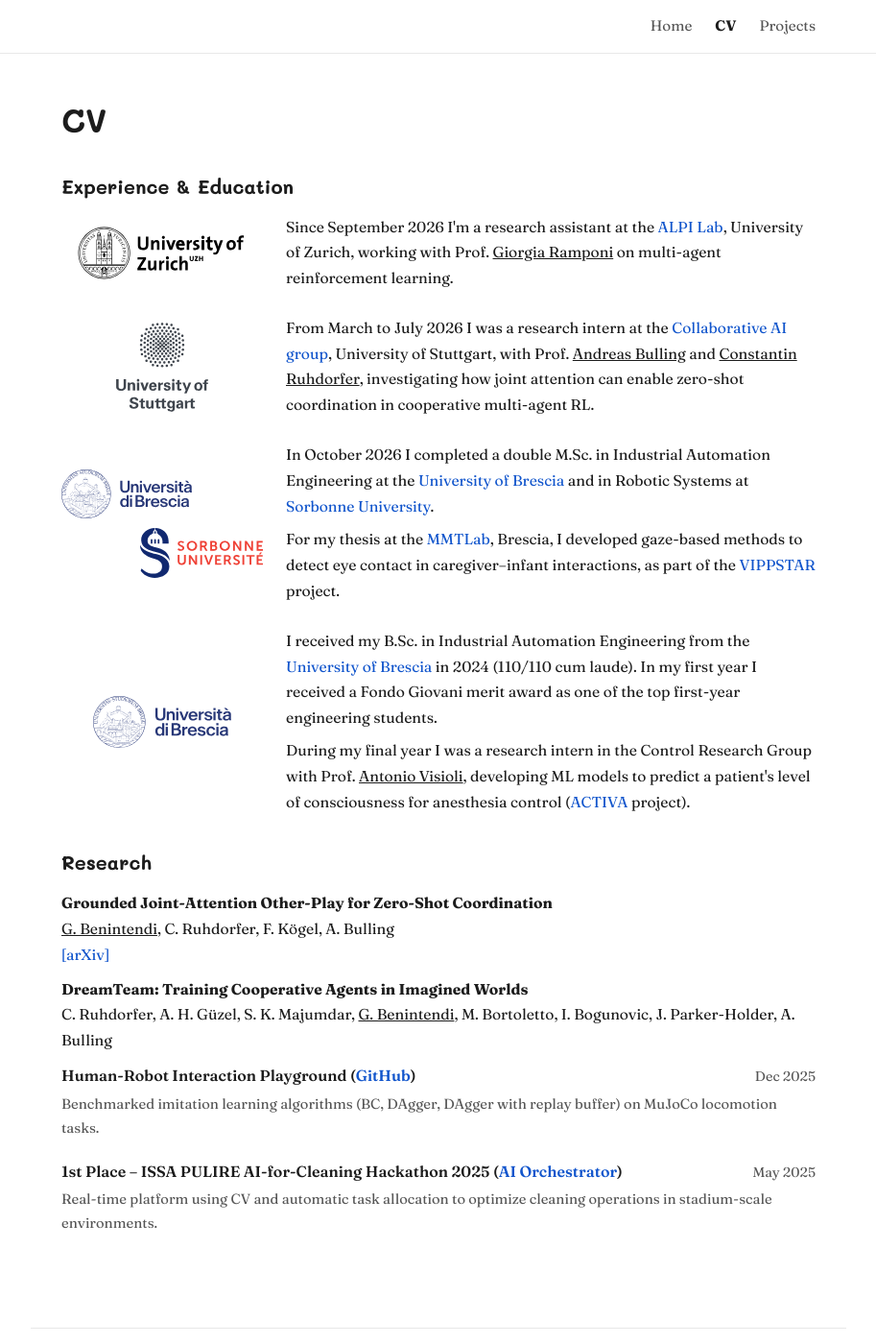
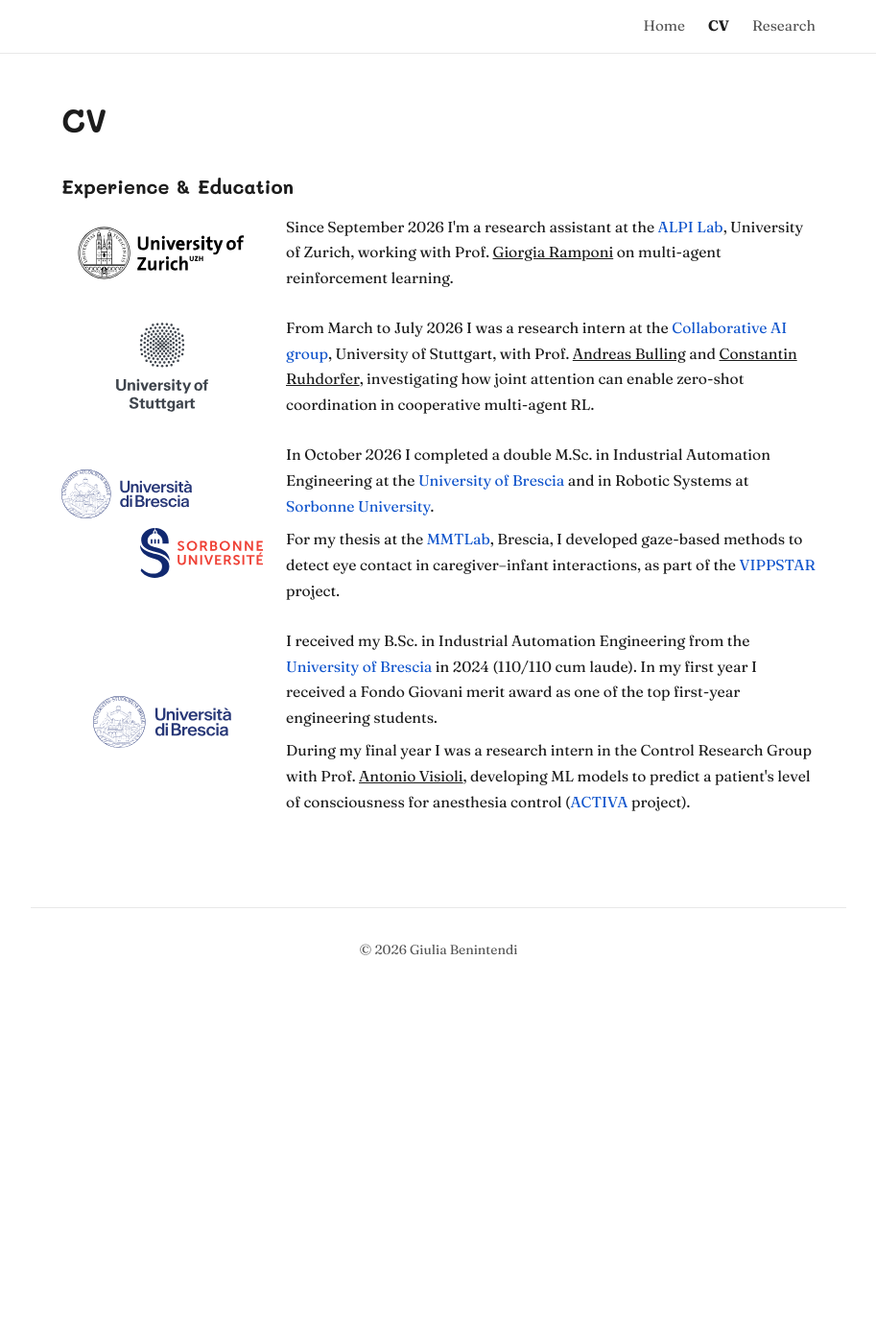
Before and after one commit to giuliabenintendi/giuliabenintendi.github.io, a Jekyll site: the page built from cv.html, in a window 1280 px wide and 1400 px high. Shown: the whole window at 96% size, without its empty margins (183-1096 px from the left). Built offline with Jekyll 4.4.1, drawn with Linux system fonts in a browser that asks for light colours.

Commit message:
Projects page becomes Research with papers on top; CV keeps only experience and education; native coffee emoji
- research.html at /research/ (old /projects/ redirects via jekyll-redirect-from)
- papers moved from the CV to the top of the Research page
- CV drops the Research / Projects and Competitions section
- status cup is the ☕ emoji instead of an icon

```diff
--- a/_config.yml
+++ b/_config.yml
@@ -5,6 +5,7 @@
 
 plugins:
   - jekyll-seo-tag
+  - jekyll-redirect-from
 
 author:
   name: Giulia Benintendi
--- a/_layouts/default.html
+++ b/_layouts/default.html
@@ -18,7 +18,7 @@
       <div class="nav-links">
         <a href="{{ '/' | relative_url }}" {% if page.url == '/' %}class="active"{% endif %}>Home</a>
         <a href="{{ '/cv' | relative_url }}" {% if page.url == '/cv/' %}class="active"{% endif %}>CV</a>
-        <a href="{{ '/projects' | relative_url }}" {% if page.url == '/projects/' %}class="active"{% endif %}>Projects</a>
+        <a href="{{ '/research' | relative_url }}" {% if page.url == '/research/' %}class="active"{% endif %}>Research</a>
       </div>
     </div>
   </nav>
--- a/assets/css/style.css
+++ b/assets/css/style.css
@@ -154,9 +154,6 @@
 }
 
 .status-icon {
-  width: 1.1em;
-  height: 1.1em;
-  vertical-align: -0.15em;
   margin-right: 0.35em;
 }
 
--- a/cv.html
+++ b/cv.html
@@ -49,32 +49,3 @@
 </div>
 
 </div>
-
-<div class="about-section">
-<h2>Research</h2>
-<p class="paper"><strong>Grounded Joint-Attention Other-Play for Zero-Shot Coordination</strong><br>
-<u>G. Benintendi</u>, C. Ruhdorfer, F. K&ouml;gel, A. Bulling<br>
-<a href="https://arxiv.org/pdf/2610.06025" target="_blank">[arXiv]</a></p>
-<p class="paper"><strong>DreamTeam: Training Cooperative Agents in Imagined Worlds</strong><br>
-C. Ruhdorfer, A. H. G&uuml;zel, S. K. Majumdar, <u>G. Benintendi</u>, M. Bortoletto, I. Bogunovic, J. Parker-Holder, A. Bulling</p>
-
-<div class="entry">
-  <div class="entry-content">
-    <div class="entry-header">
-      <strong>Human-Robot Interaction Playground (<a href="https://github.com/maedmatt/hri-playground" target="_blank">GitHub</a>)</strong>
-      <span class="entry-date">Dec 2025</span>
-    </div>
-    <p>Benchmarked imitation learning algorithms (BC, DAgger, DAgger with replay buffer) on MuJoCo locomotion tasks.</p>
-  </div>
-</div>
-
-<div class="entry">
-  <div class="entry-content">
-    <div class="entry-header">
-      <strong>1st Place – ISSA PULIRE AI-for-Cleaning Hackathon 2025 (<a href="https://ai-orchestrator-lemon.vercel.app" target="_blank">AI Orchestrator</a>)</strong>
-      <span class="entry-date">May 2025</span>
-    </div>
-    <p>Real-time platform using CV and automatic task allocation to optimize cleaning operations in stadium-scale environments.</p>
-  </div>
-</div>
-</div>
--- a/index.html
+++ b/index.html
@@ -16,7 +16,7 @@
       <span class="line">Before that, I completed a double M.Sc. between the
         <a href="https://www.unibs.it" target="_blank">University of Brescia</a> and
         <a href="https://www.sorbonne-universite.fr" target="_blank">Sorbonne University</a>.</span>
-      <span class="line status"><img src="/assets/images/coffee.svg" class="status-icon" alt=""><span id="status">You may find me having a coffee.</span></span>
+      <span class="line status"><span class="status-icon" aria-hidden="true">☕</span><span id="status">You may find me having a coffee.</span></span>
     </p>
   </div>
 </div>
```
Also changed, not shown: research.html (renamed from projects.html, +15 -3 lines), assets/images/coffee.svg (deleted).
